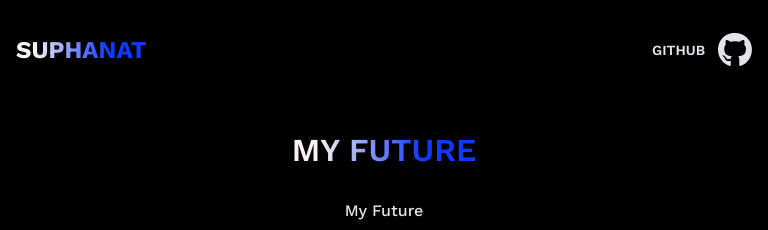
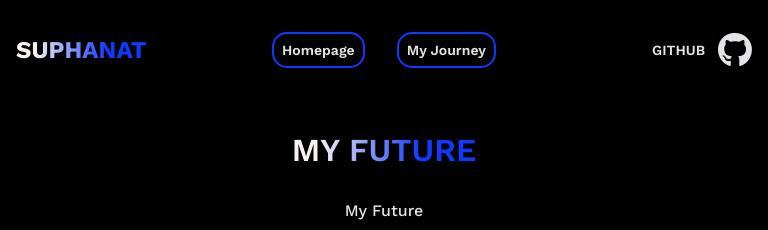
Before and after one commit to suphanatchanlek30/6709616897_MyCSTUStory_03, a plain HTML site: page myfuture.html in a window 768 px wide. Shown: the top 230 px of the page. Drawn offline with nearby package versions, Linux system fonts and the light colour scheme.

Commit message:
add update Navbar2 for Phone

```diff
--- a/mystyle.css
+++ b/mystyle.css
@@ -783,6 +783,9 @@ input[type="radio"]:checked+label {
     .nav_git {
         display: none;
     }
+    .nav_links {
+        gap: 3px;
+    }
     /* Header Start */
     .header {
         padding: 1rem;
@@ -932,8 +935,13 @@ input[type="radio"]:checked+label {
 
 @media (min-width: 641px) and (max-width: 1024px) {
     /* ปิด Navbar */
-    .nav_links {
+    .nav_links .link{
         display: none;
+    }
+    .nav_links .link_to_page{
+        justify-content: center;
+        align-items: center;
+        text-align: center;
     }
     /* Header Start */
     .header {
```
